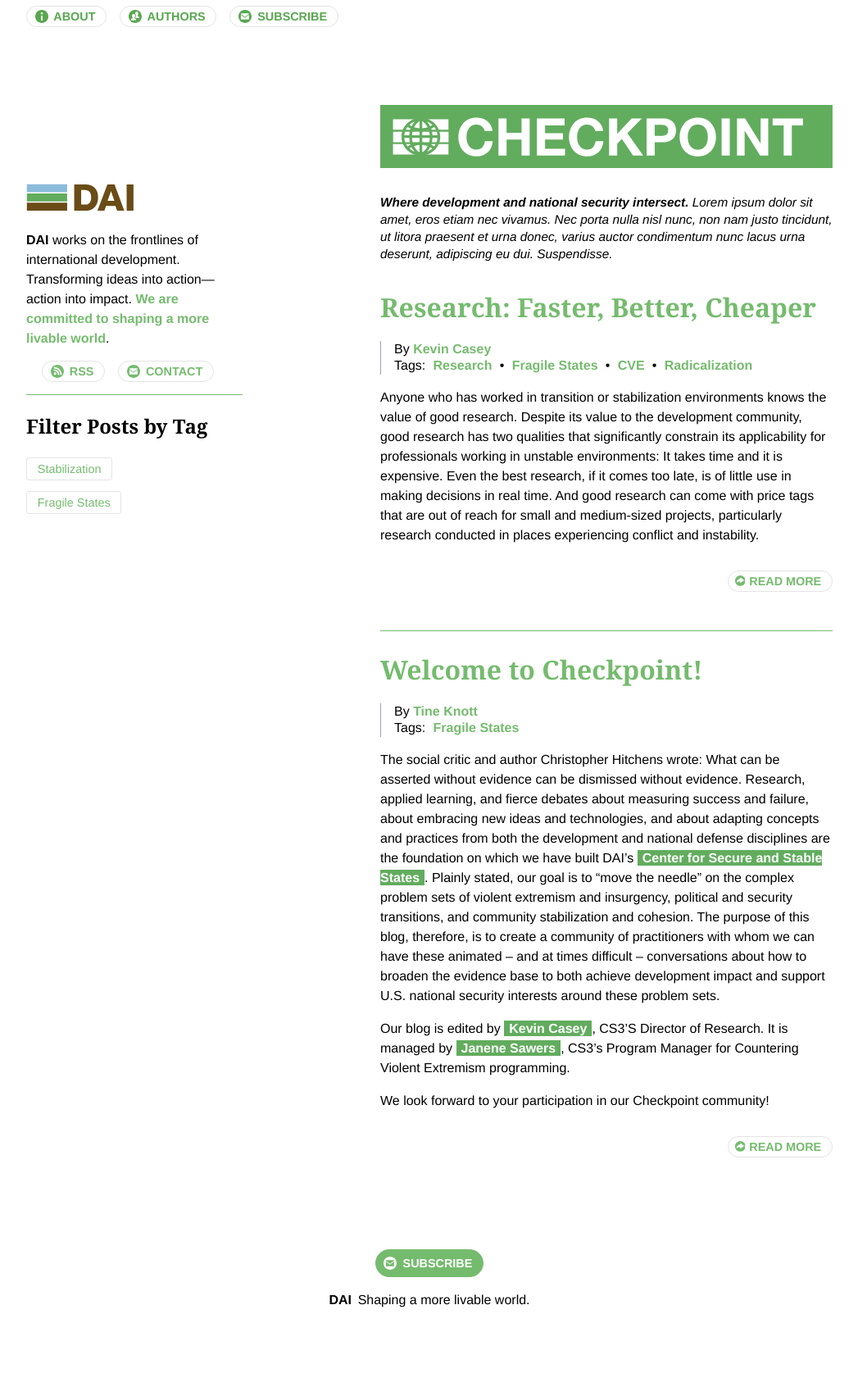
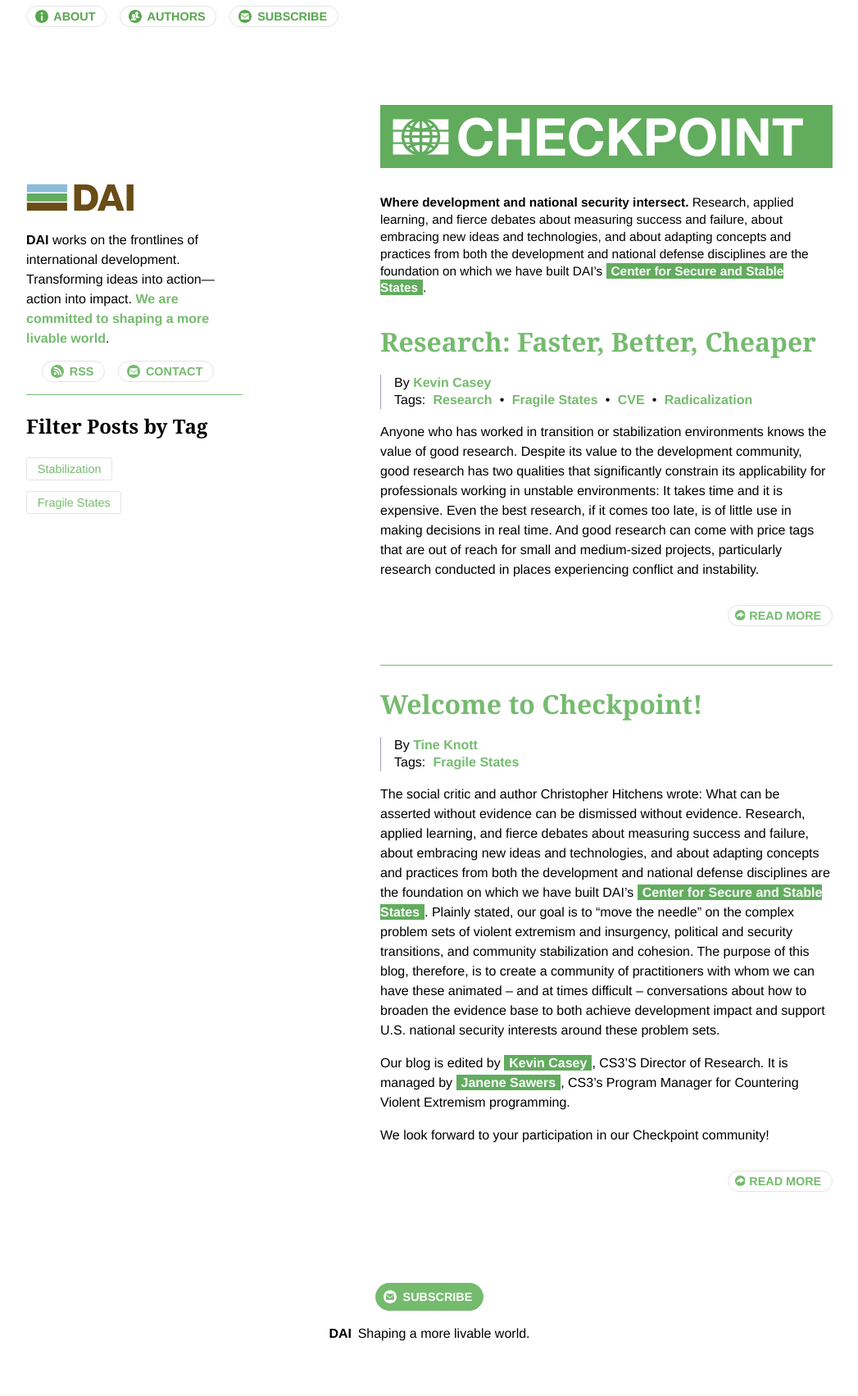
Before and after one commit to BryanSchuetz/CS-, a Jekyll site: the page built from index.md, in a window 1280 px wide. Shown: the whole page at 82% size, without its empty margins (116-1163 px from the left). Built offline with Jekyll 4.4.1, drawn with Linux system fonts in a browser that asks for light colours; before the commit the page ends 1662 px from its top, so only the background shows below that.

Commit message:
More Better

```diff
--- a/_config.yml
+++ b/_config.yml
@@ -30,10 +30,7 @@ defaults:
     Image: 235 x 235
 theme-color:
 email: your-email@domain.com
-description: "**Where development and national security intersect.** Lorem ipsum dolor
-  sit amet, eros etiam nec vivamus. Nec porta nulla nisl nunc, non nam justo tincidunt,
-  ut litora praesent et urna donec, varius auctor condimentum nunc lacus urna deserunt,
-  adipiscing eu dui. Suspendisse.\n"
+description: "**Where development and national security intersect.** Research, applied learning, and fierce debates about measuring success and failure, about embracing new ideas and technologies, and about adapting concepts and practices from both the development and national defense disciplines are the foundation on which we have built DAI’s [Center for Secure and Stable States](https://www.dai.com/news/dai-launches-the-center-for-secure-and-stable-states)."
 featured-tags:
 - Stabilization
 - Fragile States
--- a/_sass/typesetting.scss
+++ b/_sass/typesetting.scss
@@ -84,7 +84,6 @@ hr{
 .lead-in{
   font-size: .96rem;
   line-height: 1.3rem;
-  font-style: italic;
 }
 // 🎌Navigational Links🎌
 .more a{
```
